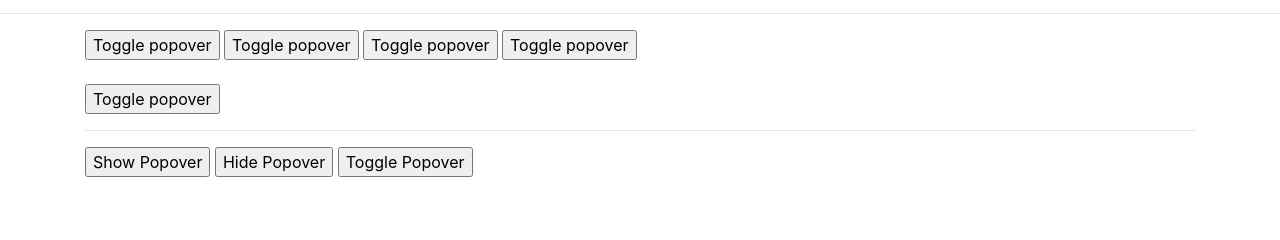
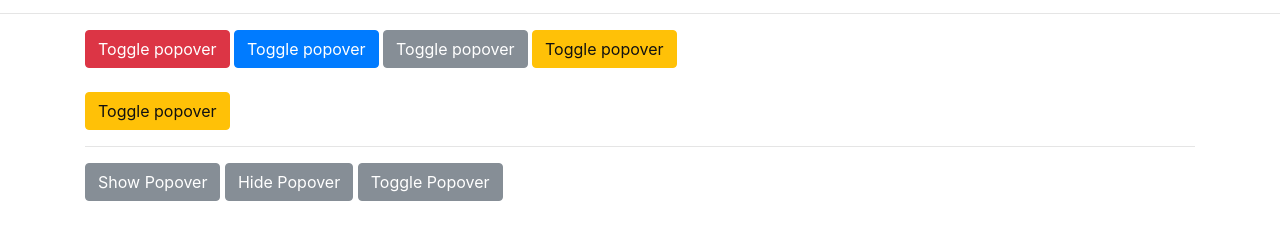
Before and after one commit to JamesBlocker/bootcamp-course, a plain HTML site: page bootstrap_sandbox_starter/5_5_popovers.html in a window 1280 px wide. Shown: the part 168-408 px from the top of the page. Drawn offline with nearby package versions, Linux system fonts and the light colour scheme.

Commit message:
I like it when you call me big popover

```diff
--- a/bootstrap_sandbox_starter/5_5_popovers.html
+++ b/bootstrap_sandbox_starter/5_5_popovers.html
@@ -82,35 +82,67 @@
     <!--########################START HERE#########################-->
 
     <!-- POPOVER -->
-    <button>
+    <button
+      class="btn btn-danger"
+      data-toggle="popover"
+      data-placement="top"
+      title="Popover title"
+      data-content="lorem ipsum mofo!"
+    >
       Toggle popover
     </button>
 
-    <button>
+    <button
+      class="btn btn-primary"
+      data-toggle="popover"
+      data-placement="right"
+      title="Popover title"
+      data-content="lorem ipsum mofo!"
+    >
       Toggle popover
     </button>
 
-    <button>
+    <button
+      class="btn btn-secondary"
+      data-toggle="popover"
+      data-placement="bottom"
+      title="Popover title"
+      data-content="lorem ipsum mofo!"
+    >
       Toggle popover
     </button>
 
-    <button>
+    <button
+      class="btn btn-warning"
+      data-toggle="popover"
+      data-placement="left"
+      title="Popover title"
+      data-content="lorem ipsum mofo!"
+    >
       Toggle popover
     </button>
 
     <br><br>
 
     <!-- DISMISSIBLE POPOVER -->
-    <button>
+    <button
+      id="myPopover"
+      class="btn btn-warning"
+      data-toggle="popover"
+      data-placement="left"
+      title="Popover title"
+      data-trigger="focus"
+      data-content="lorem ipsum mofo!"
+    >
       Toggle popover
     </button>
 
     <hr>
 
     <!-- CONTROL WITH JS -->
-    <button>Show Popover</button>
-    <button>Hide Popover</button>
-    <button>Toggle Popover</button>
+    <button class="btn btn-secondary" onclick="showPopover()">Show Popover</button>
+    <button class="btn btn-secondary" onclick="hidePopover()">Hide Popover</button>
+    <button class="btn btn-secondary" onclick="togglePopover()">Toggle Popover</button>
   </div>
 
   <div style="margin-top:500px;"></div>
@@ -119,6 +151,38 @@
   <script src="https://cdnjs.cloudflare.com/ajax/libs/popper.js/1.11.0/umd/popper.min.js" integrity="sha384-b/U6ypiBEHpOf/4+1nzFpr53nxSS+GLCkfwBdFNTxtclqqenISfwAzpKaMNFNmj4" crossorigin="anonymous"></script>
   <script src="https://maxcdn.bootstrapcdn.com/bootstrap/4.0.0-beta/js/bootstrap.min.js" integrity="sha384-h0AbiXch4ZDo7tp9hKZ4TsHbi047NrKGLO3SEJAg45jXxnGIfYzk4Si90RDIqNm1" crossorigin="anonymous"></script>
   <script>
+    $('[data-toggle="popover"]').popover();
+
+    function showPopover() {
+      $('#myPopover').popover('show')
+    }
+
+    function hidePopover() {
+      $('#myPopover').popover('hide')
+    }
+
+
+
+    function togglePopover() {
+      $('#myPopover').popover('toggle')
+    }
+
+    //Popover Events
+    $('#myPopover').on('show.bs.popover', function() {
+      console.log('Show');
+    })
+
+    $('#myPopover').on('shown.bs.popover', function() {
+      console.log('Shown');
+    })
+
+    $('#myPopover').on('hide.bs.popover', function() {
+      console.log('Hide');
+    })
+
+    $('#myPopover').on('hidden.bs.popover', function() {
+      console.log('Hidden');
+    })
 
   </script>
 </body>
```
